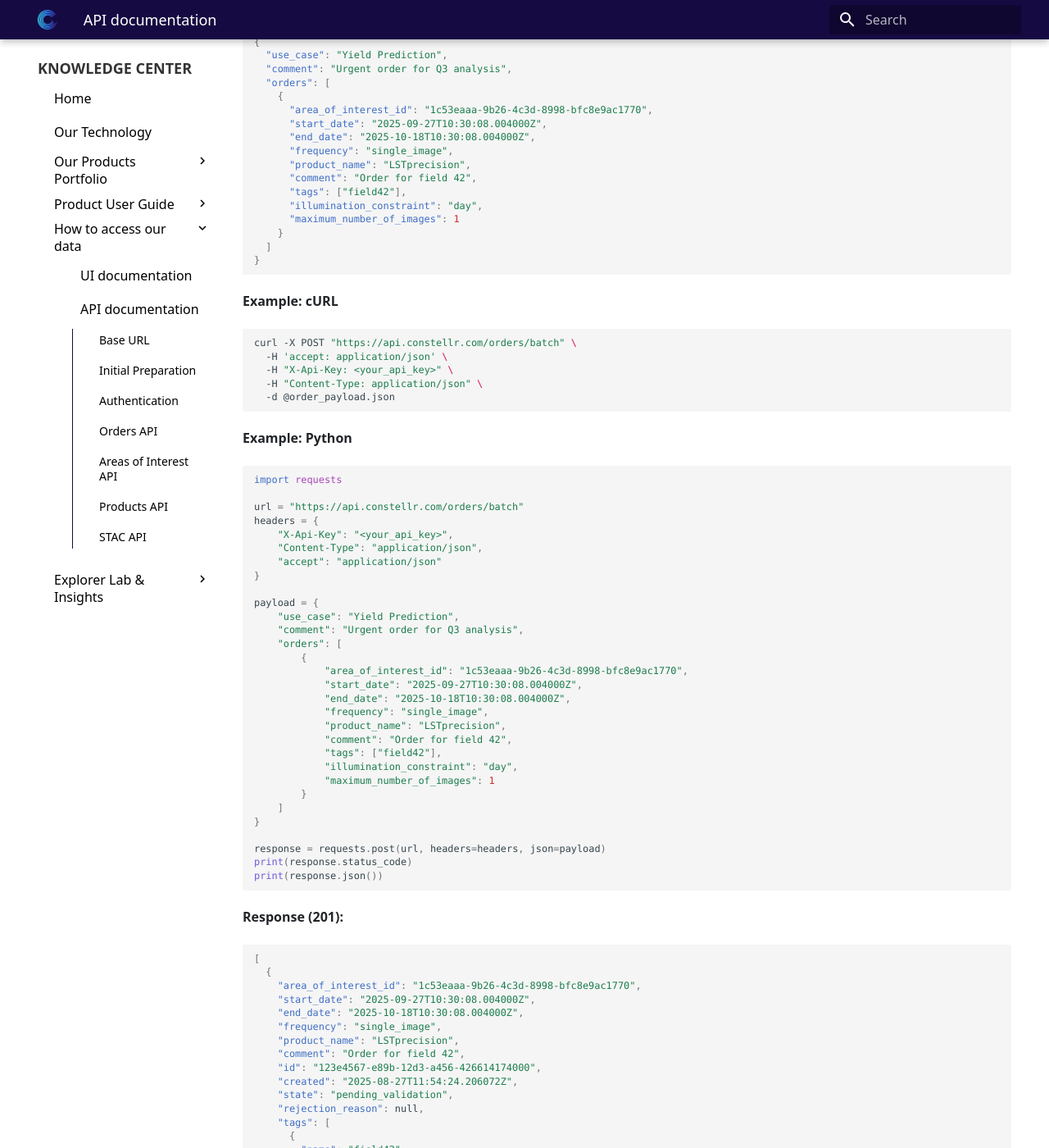
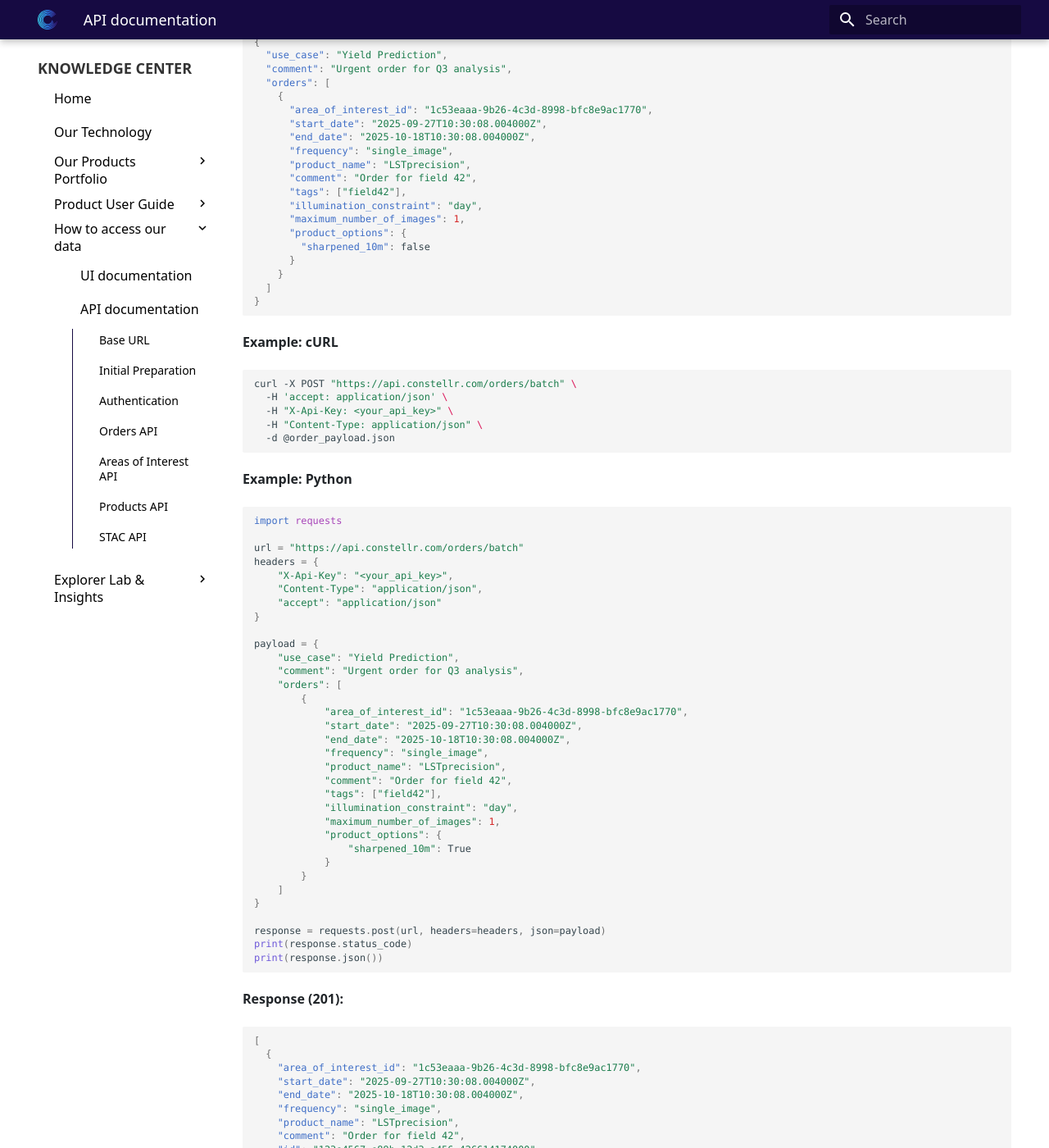
Before and after one commit to constellr/product-lst, an MkDocs documentation site: the page built from docs/API-documentation.md, in a window 1280 px wide and 1400 px high, scrolled down 2586 px. Shown: the whole window at 82% size. Built offline with MkDocs 1.6.1 and Material for MkDocs 9.7.7, drawn with Linux system fonts in a browser that asks for light colours; the version menu is left out; some of the changed text lies outside the part shown.

Commit message:
updaete api docs

````diff
--- a/docs/API-documentation.md
+++ b/docs/API-documentation.md
@@ -94,7 +94,10 @@
       "comment": "Order for field 42",
       "tags": ["field42"],
       "illumination_constraint": "day",
-      "maximum_number_of_images": 1
+      "maximum_number_of_images": 1,
+      "product_options": {
+        "sharpened_10m": false
+      }
     }
   ]
 }
@@ -134,7 +137,10 @@
             "comment": "Order for field 42",
             "tags": ["field42"],
             "illumination_constraint": "day",
-            "maximum_number_of_images": 1
+            "maximum_number_of_images": 1,
+            "product_options": {
+                "sharpened_10m": True
+            }
         }
     ]
 }
@@ -167,7 +173,10 @@
       }
     ],
     "illumination_constraint": "day",
-    "maximum_number_of_images": 1
+    "maximum_number_of_images": 1,
+    "product_options": {
+      "sharpened_10m": true
+    }
   }
 ]
 ```
@@ -248,7 +257,10 @@
         }
       ],
       "illumination_constraint": "day",
-      "maximum_number_of_images": 1
+      "maximum_number_of_images": 1,
+      "product_options": {
+        "sharpened_10m": true
+      }
     }
   ]
 }
@@ -310,7 +322,10 @@
       }
   ],
   "illumination_constraint": "day",
-  "maximum_number_of_images": 1
+  "maximum_number_of_images": 1,
+  "product_options": {
+    "sharpened_10m": true
+  }
 }
 ```
 **Error Responses:**
@@ -387,7 +402,10 @@
       }
   ],
   "illumination_constraint": "day",
-  "maximum_number_of_images": 1
+  "maximum_number_of_images": 1,
+  "product_options": {
+    "sharpened_10m": true
+  }
 }
 ```
 **Error Responses:**
````
